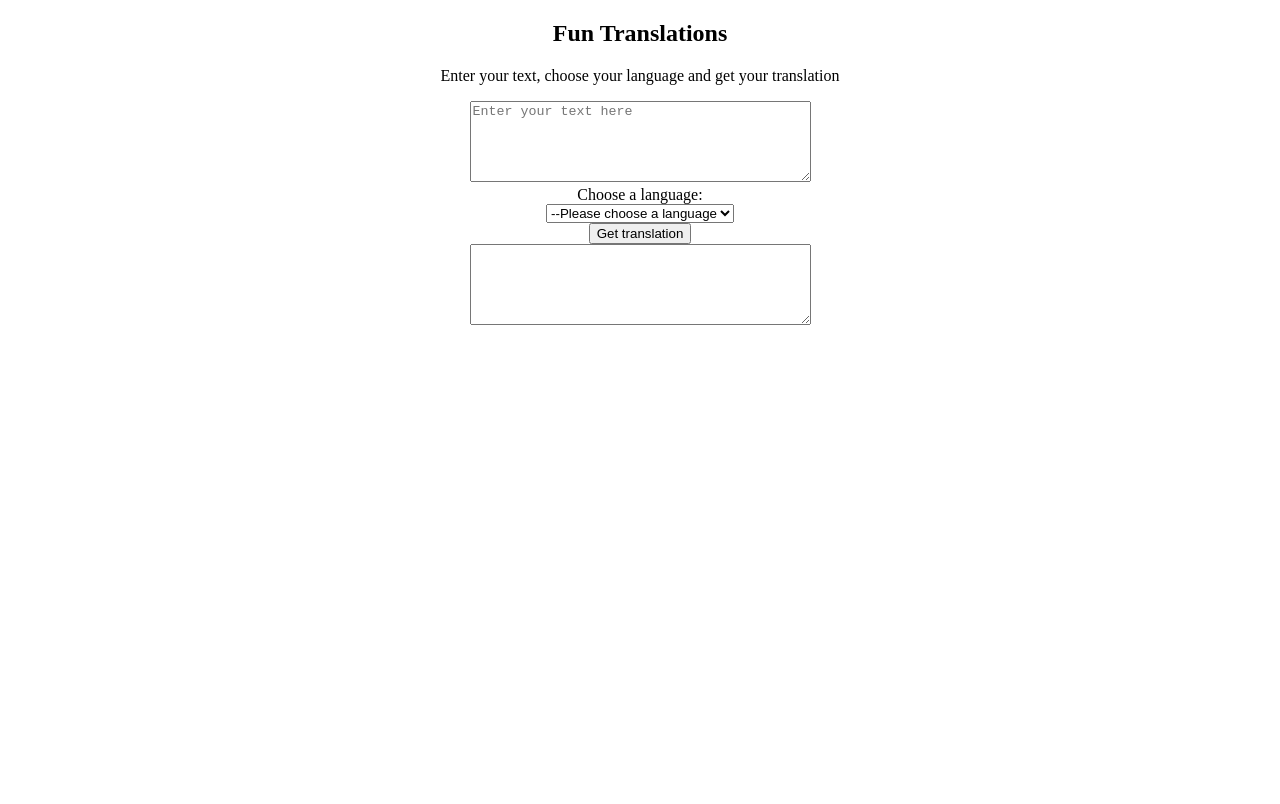
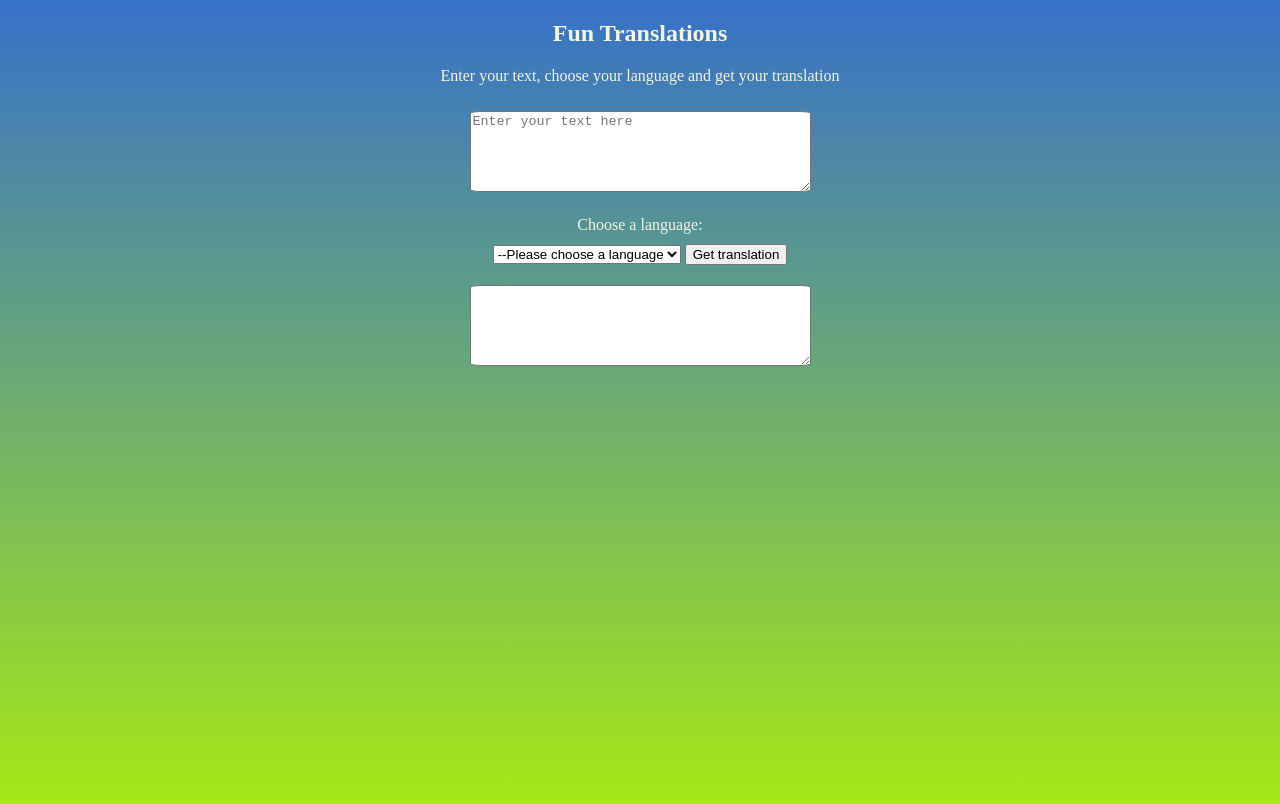
Before and after one commit to Ricksoc/funTranslationsAPI, a plain HTML site: page index.html in a window 1280 px wide. Drawn offline with Linux system fonts and the light colour scheme.

Commit message:
added some bacis css styling

```diff
--- a/index.html
+++ b/index.html
@@ -26,6 +26,7 @@
             placeholder="Enter your text here"
           ></textarea>
           <br />
+
           <label for="language-select">Choose a language:</label>
           <br />
           <select id="language-select">
@@ -36,11 +37,9 @@
             <option value="oldenglish">Old English</option>
             <option value="groot">Groot</option>
           </select>
-          <br />
           <button>Get translation</button>
         </form>
       </div>
-      <div></div>
     </section>
     <section class="centre" id="output">
       <div>
--- a/index.js
+++ b/index.js
@@ -19,7 +19,6 @@ async function onSubmit(e) {
     let response = await fetch(url + language + urlJoin + toTranslate);
     let results = await response.json();
     outputText.value = results.contents.translated;
-    console.log(results.contents.translated);
   } catch (err) {
     if (language === "") {
       outputText.value = "You did not select a language";
--- a/styles/styles.css
+++ b/styles/styles.css
@@ -1,5 +1,18 @@
 body {
+  height: 100vh;
   margin: 0;
+  background-image: linear-gradient(#3671c9, #a8eb12);
+  background-size: cover;
+  color: beige;
+}
+
+textarea {
+  border-radius: 3%;
+  margin: 10px 0 20px 0px;
+}
+
+button {
+    margin: 10px auto 10px;
 }
 
 .centre {
```
